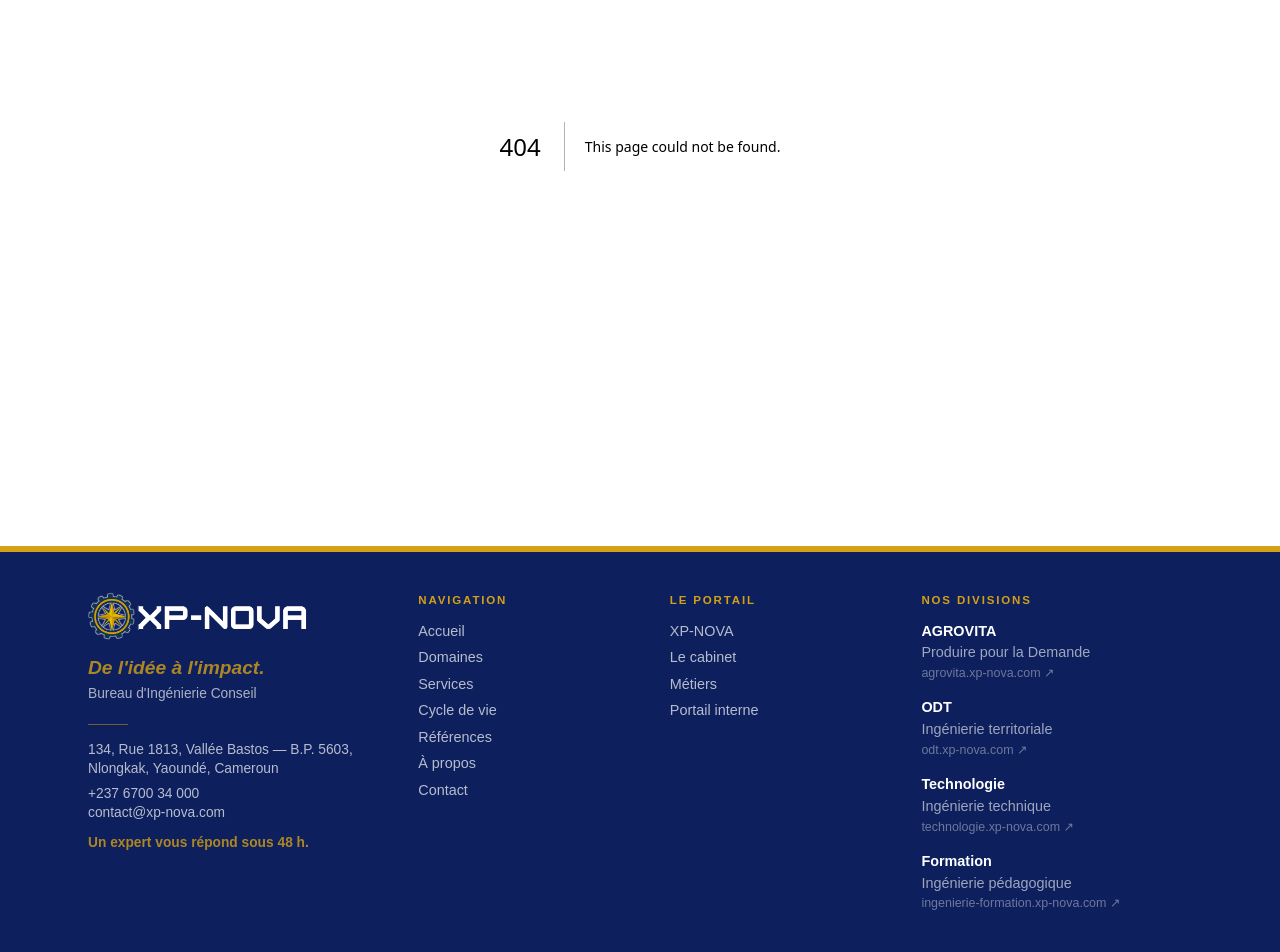
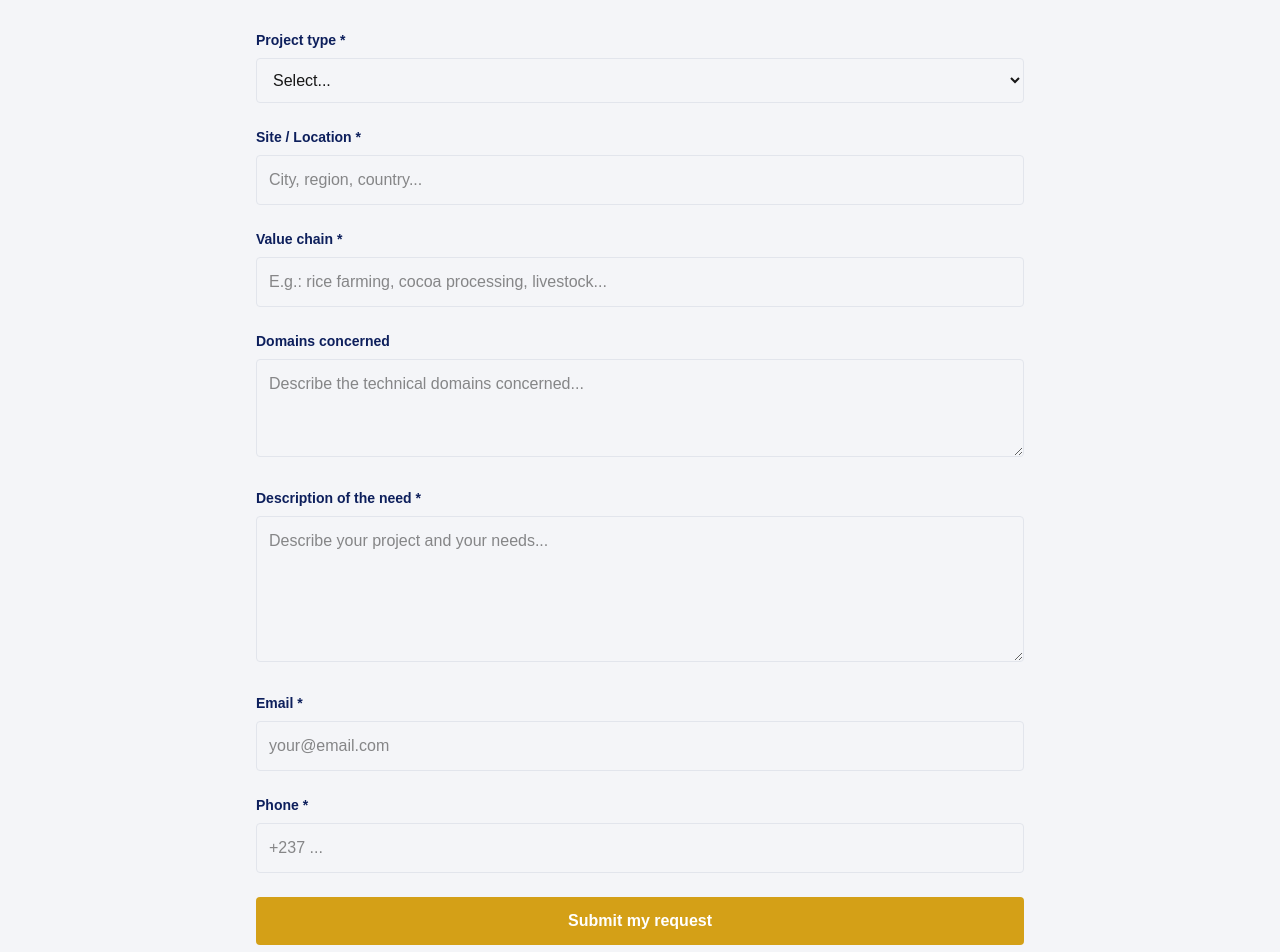
Before and after one commit to jostenw2026-sudo/site-technologie-xpnova, a Next.js app: page /en/contact in a window 1280 px wide. Before the commit this address had no page. Shown: the part 460-1412 px from the top of the page. Built offline with nearby package versions, Linux system fonts and the light colour scheme.

Commit message:
feat(i18n): add English pages (contact, services, domains)

```diff
--- /dev/null
+++ b/src/app/en/contact/page.tsx
@@ -0,0 +1,166 @@
+'use client';
+
+import { useState } from 'react';
+import { Metadata } from 'next';
+
+export default function ContactPageEN() {
+  const [formData, setFormData] = useState({
+    type: '',
+    localisation: '',
+    filiere: '',
+    domaines: '',
+    description: '',
+    email: '',
+    telephone: '',
+  });
+
+  const handleSubmit = (e: React.FormEvent) => {
+    e.preventDefault();
+    console.log('Form submitted:', formData);
+    alert('Thank you for your request. We will respond within 48 hours.');
+  };
+
+  return (
+    <div className="flex flex-col">
+      <section className="py-16 px-6 bg-white">
+        <div className="max-w-6xl mx-auto">
+          <h1 className="text-4xl font-bold text-[#0D1F5C] mb-6">Contact us</h1>
+          <p className="text-lg text-[#5A6072] max-w-3xl">
+            Our team of engineers is available to support you in your technical projects.
+          </p>
+        </div>
+      </section>
+
+      <section className="py-16 px-6 bg-[#F4F5F8]">
+        <div className="max-w-3xl mx-auto">
+          <form onSubmit={handleSubmit} className="space-y-6">
+            <div>
+              <label className="block text-sm font-semibold text-[#0D1F5C] mb-2">
+                Project type *
+              </label>
+              <select
+                required
+                value={formData.type}
+                onChange={(e) => setFormData({ ...formData, type: e.target.value })}
+                className="w-full p-3 border border-[#E2E5EC] rounded focus:outline-none focus:border-[#D4A017]"
+              >
+                <option value="">Select...</option>
+                <option value="mecanisation">Mechanization</option>
+                <option value="irrigation">Irrigation and water</option>
+                <option value="transformation">Processing and plants</option>
+                <option value="stockage">Storage, preservation and cold</option>
+                <option value="energie">Energy and utilities</option>
+                <option value="manutention">Handling and logistics</option>
+                <option value="numerique">Digital equipment</option>
+                <option value="autre">Other</option>
+              </select>
+            </div>
+
+            <div>
+              <label className="block text-sm font-semibold text-[#0D1F5C] mb-2">
+                Site / Location *
+              </label>
+              <input
+                type="text"
+                required
+                value={formData.localisation}
+                onChange={(e) => setFormData({ ...formData, localisation: e.target.value })}
+                className="w-full p-3 border border-[#E2E5EC] rounded focus:outline-none focus:border-[#D4A017]"
+                placeholder="City, region, country..."
+              />
+            </div>
+
+            <div>
+              <label className="block text-sm font-semibold text-[#0D1F5C] mb-2">
+                Value chain *
+              </label>
+              <input
+                type="text"
+                required
+                value={formData.filiere}
+                onChange={(e) => setFormData({ ...formData, filiere: e.target.value })}
+                className="w-full p-3 border border-[#E2E5EC] rounded focus:outline-none focus:border-[#D4A017]"
+                placeholder="E.g.: rice farming, cocoa processing, livestock..."
+              />
+            </div>
+
+            <div>
+              <label className="block text-sm font-semibold text-[#0D1F5C] mb-2">
+                Domains concerned
+              </label>
+              <textarea
+                value={formData.domaines}
+                onChange={(e) => setFormData({ ...formData, domaines: e.target.value })}
+                className="w-full p-3 border border-[#E2E5EC] rounded focus:outline-none focus:border-[#D4A017]"
+                rows={3}
+                placeholder="Describe the technical domains concerned..."
+              />
+            </div>
+
+            <div>
+              <label className="block text-sm font-semibold text-[#0D1F5C] mb-2">
+                Description of the need *
+              </label>
+              <textarea
+                required
+                value={formData.description}
+                onChange={(e) => setFormData({ ...formData, description: e.target.value })}
+                className="w-full p-3 border border-[#E2E5EC] rounded focus:outline-none focus:border-[#D4A017]"
+                rows={5}
+                placeholder="Describe your project and your needs..."
+              />
+            </div>
+
+            <div>
+              <label className="block text-sm font-semibold text-[#0D1F5C] mb-2">
+                Email *
+              </label>
+              <input
+                type="email"
+                required
+                value={formData.email}
+                onChange={(e) => setFormData({ ...formData, email: e.target.value })}
+                className="w-full p-3 border border-[#E2E5EC] rounded focus:outline-none focus:border-[#D4A017]"
+                placeholder="your@email.com"
+              />
+            </div>
+
+            <div>
+              <label className="block text-sm font-semibold text-[#0D1F5C] mb-2">
+                Phone *
+              </label>
+              <input
+                type="tel"
+                required
+                value={formData.telephone}
+                onChange={(e) => setFormData({ ...formData, telephone: e.target.value })}
+                className="w-full p-3 border border-[#E2E5EC] rounded focus:outline-none focus:border-[#D4A017]"
+                placeholder="+237 ..."
+              />
+            </div>
+
+            <button
+              type="submit"
+              className="w-full px-6 py-3 bg-[#D4A017] text-white rounded font-semibold hover:bg-[#B8860B] transition-colors"
+            >
+              Submit my request
+            </button>
+          </form>
+
+          <div className="mt-12 p-6 bg-white rounded border border-[#E2E5EC]">
+            <h2 className="text-xl font-bold text-[#0D1F5C] mb-3">Direct contact</h2>
+            <p className="text-[#5A6072] mb-2">
+              <strong>Email:</strong> hello@xp-nova.com
+            </p>
+            <p className="text-[#5A6072] mb-2">
+              <strong>Phone:</strong> +237 670 034 000
+            </p>
+            <p className="text-[#5A6072]">
+              <strong>Address:</strong> 134, Rue 1813, Vallée Bastos — B.P. 5603, Nlongkak, Yaoundé, Cameroon
+            </p>
+          </div>
+        </div>
+      </section>
+    </div>
+  );
+}
```
